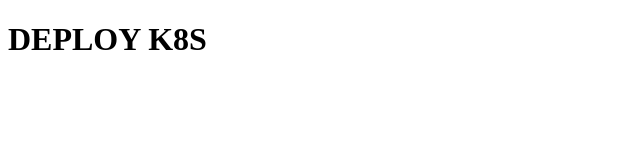
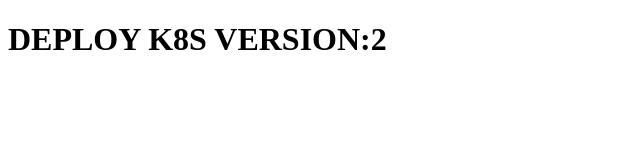
Before and after one commit to HaPhanBaoMinh/cicd_k8s, a plain HTML site: page index.html in a window 1280 px wide. Shown: the whole page, without its empty margins (0-640 px from the left). Drawn offline with Linux system fonts and the light colour scheme.

Commit message:
update version 2

```diff
--- a/index.html
+++ b/index.html
@@ -6,6 +6,6 @@
     <title>K8S</title>
   </head>
   <body>
-    <h1>DEPLOY K8S</h1>
+    <h1>DEPLOY K8S VERSION:2</h1>
   </body>
 </html>
```
